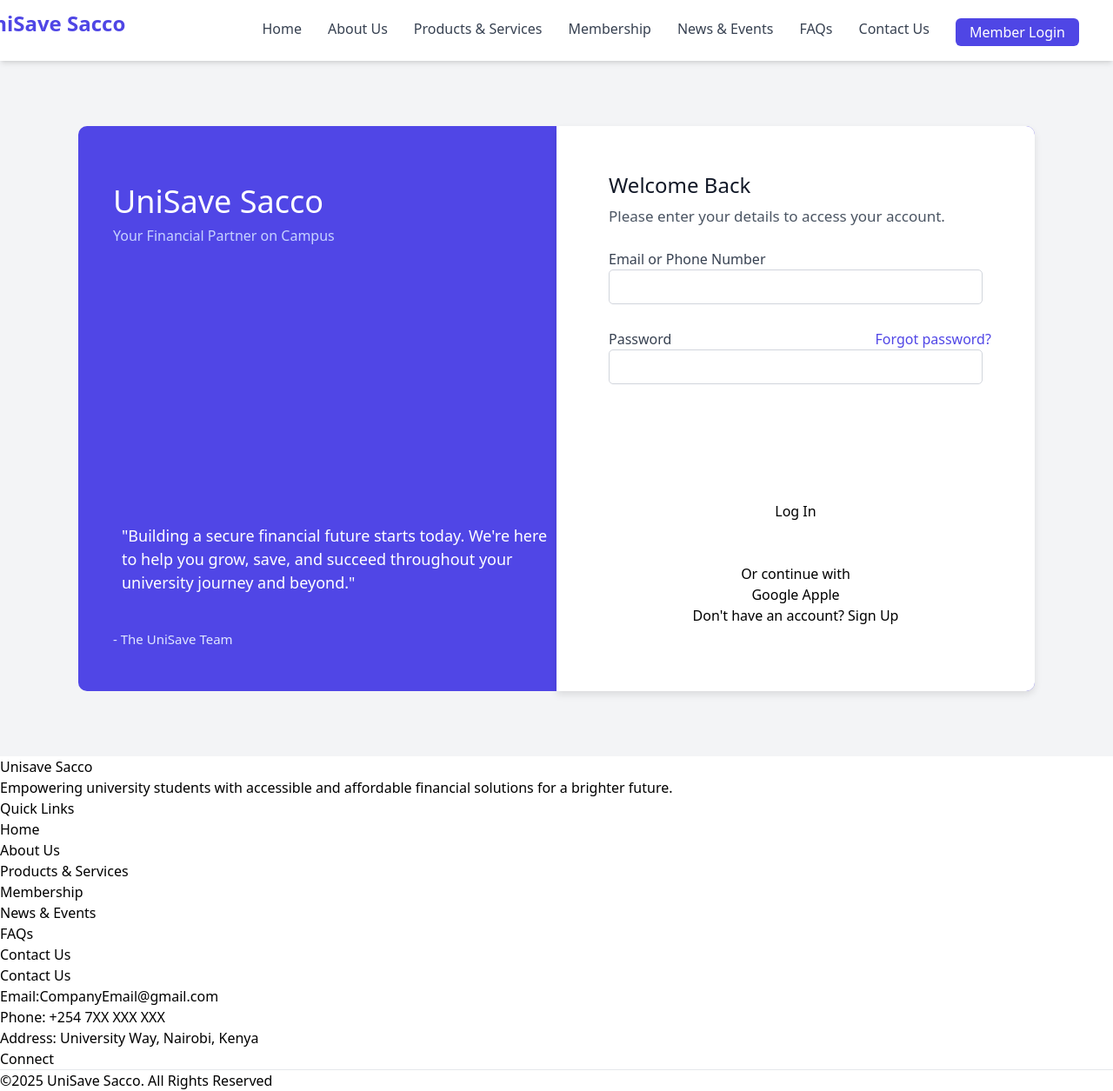
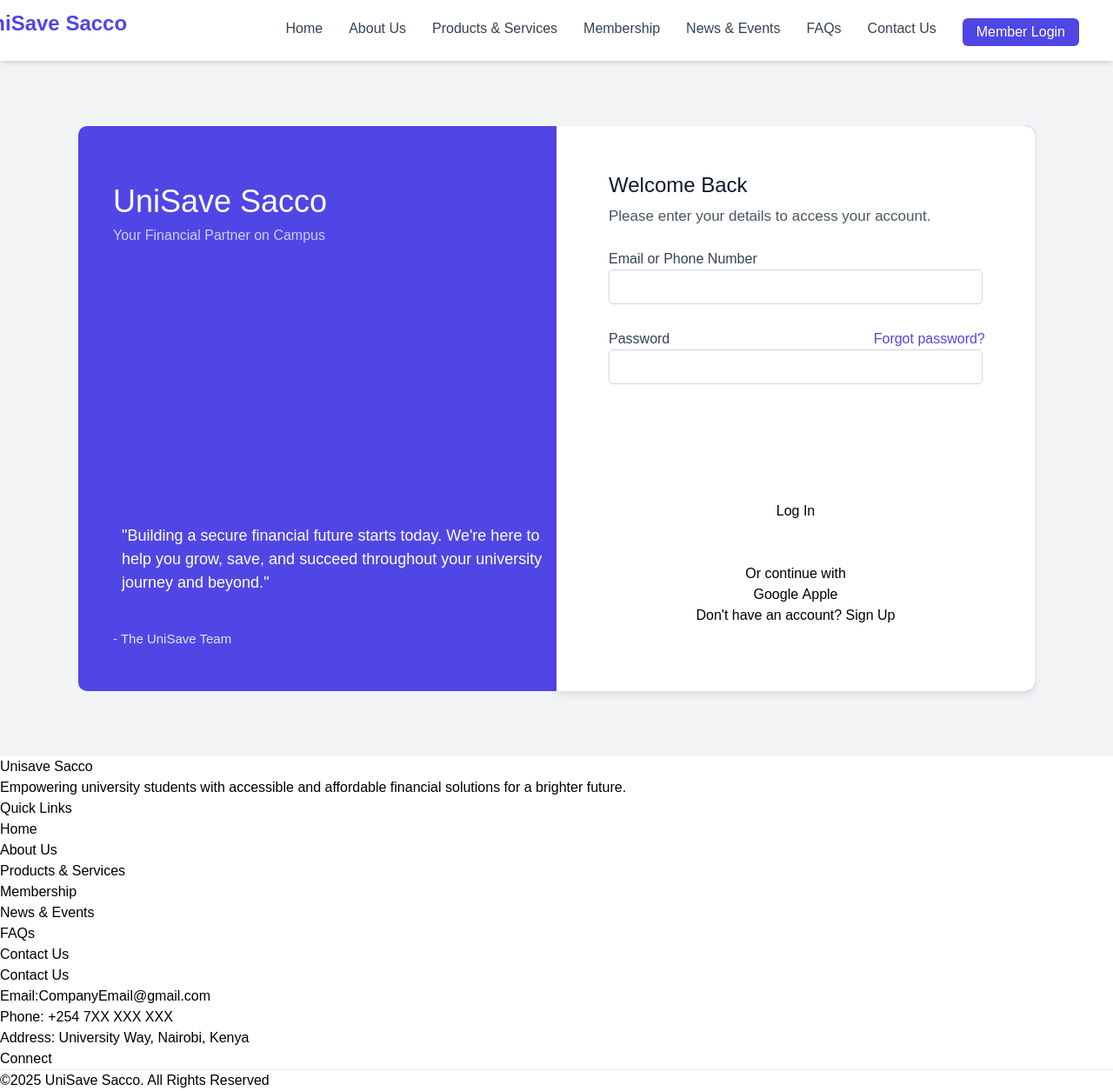
Before and after one commit to ChrispineOjow/UnisaveSacco, a PHP site: page /MembershipLogin.html in a window 1280 px wide. Shown: the whole page at 87% size. Run offline with PHP 8.4, Linux system fonts and the light colour scheme; some libraries are stand-ins or nearby versions.

Commit message:
Updated Version

```diff
--- a/MembershipLoginstyle.css
+++ b/MembershipLoginstyle.css
@@ -1,3 +1,8 @@
+body {
+ font-family: "Outfit", sans-serif;
+  font-optical-sizing: auto;
+  font-style: normal;
+}
 nav ul{
 
   justify-content: space-around;
```
